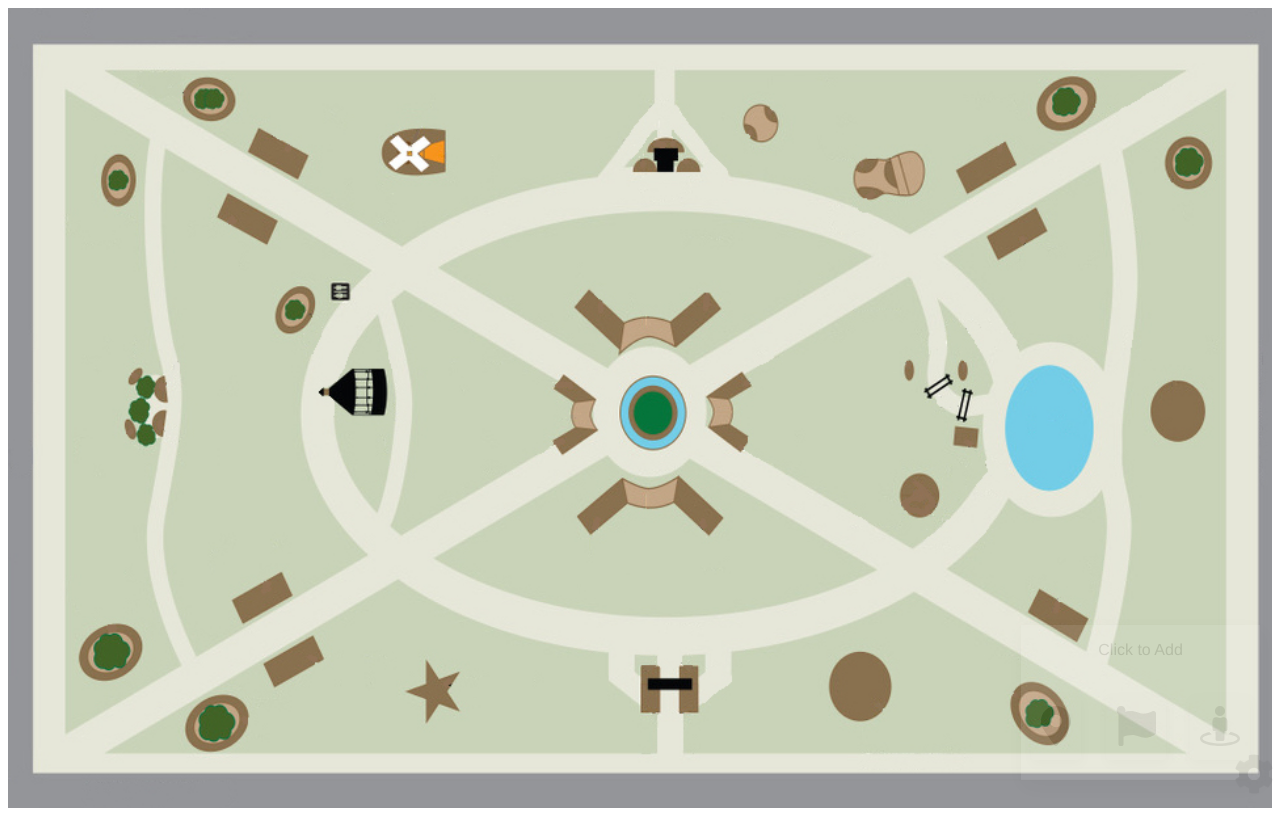
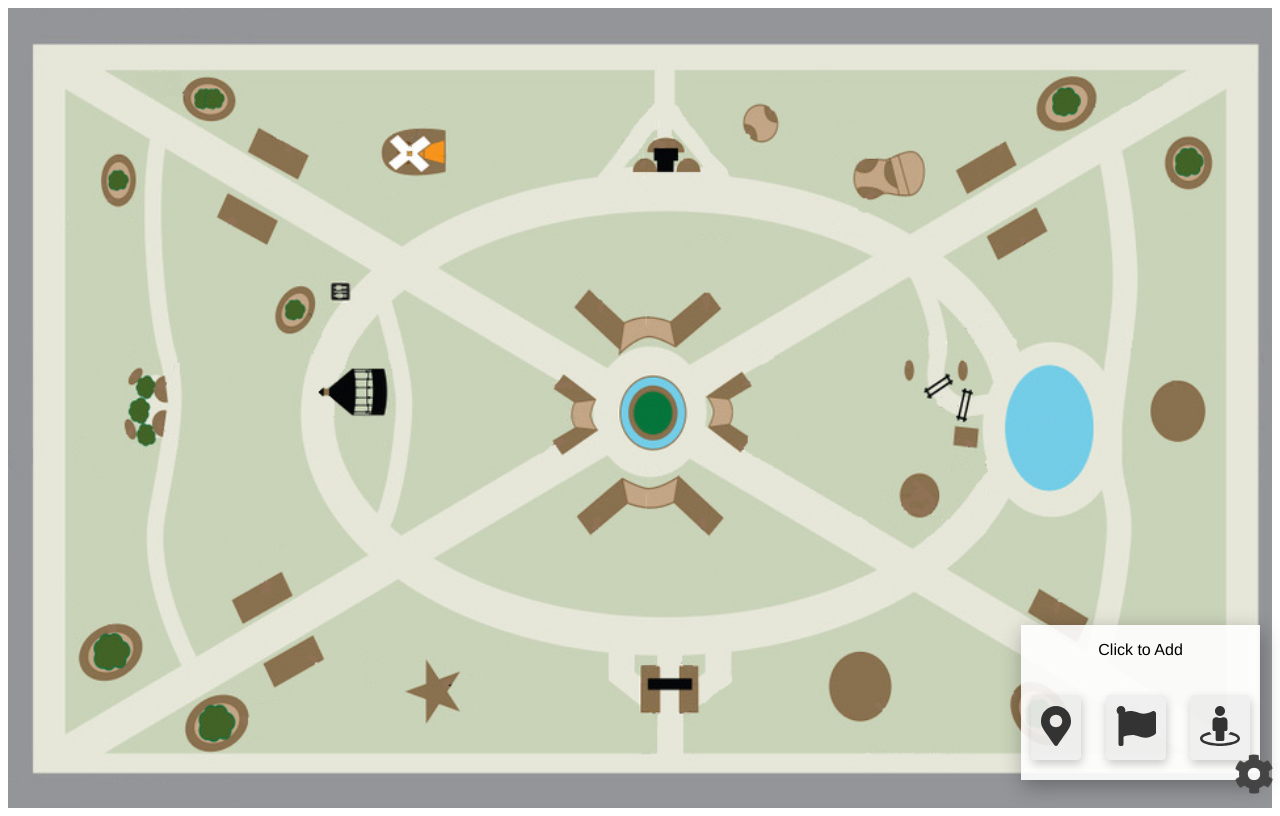
Before and after one commit to somesang/centennial-park, a website: page index.html in a window 1280 px wide. Drawn offline with nearby package versions, Linux system fonts and the light colour scheme.

Commit message:
Make control panel visible

```diff
--- a/sass/components/_control-panel.scss
+++ b/sass/components/_control-panel.scss
@@ -1,6 +1,6 @@
 .control-panel {
   display: flex;
-  opacity: .1;
+  opacity: 1;
   background: rgba(white, .9);
   position: absolute;
   bottom: 0;
```
Also changed, not shown: style.css.
